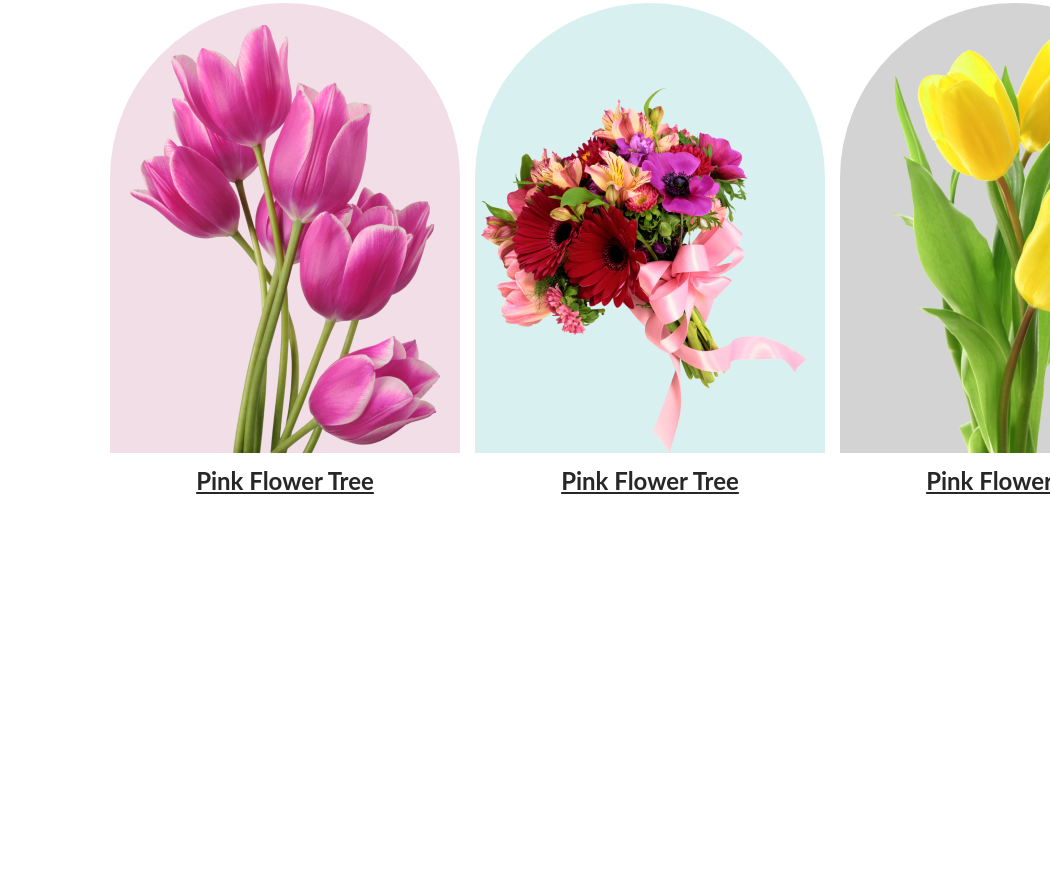
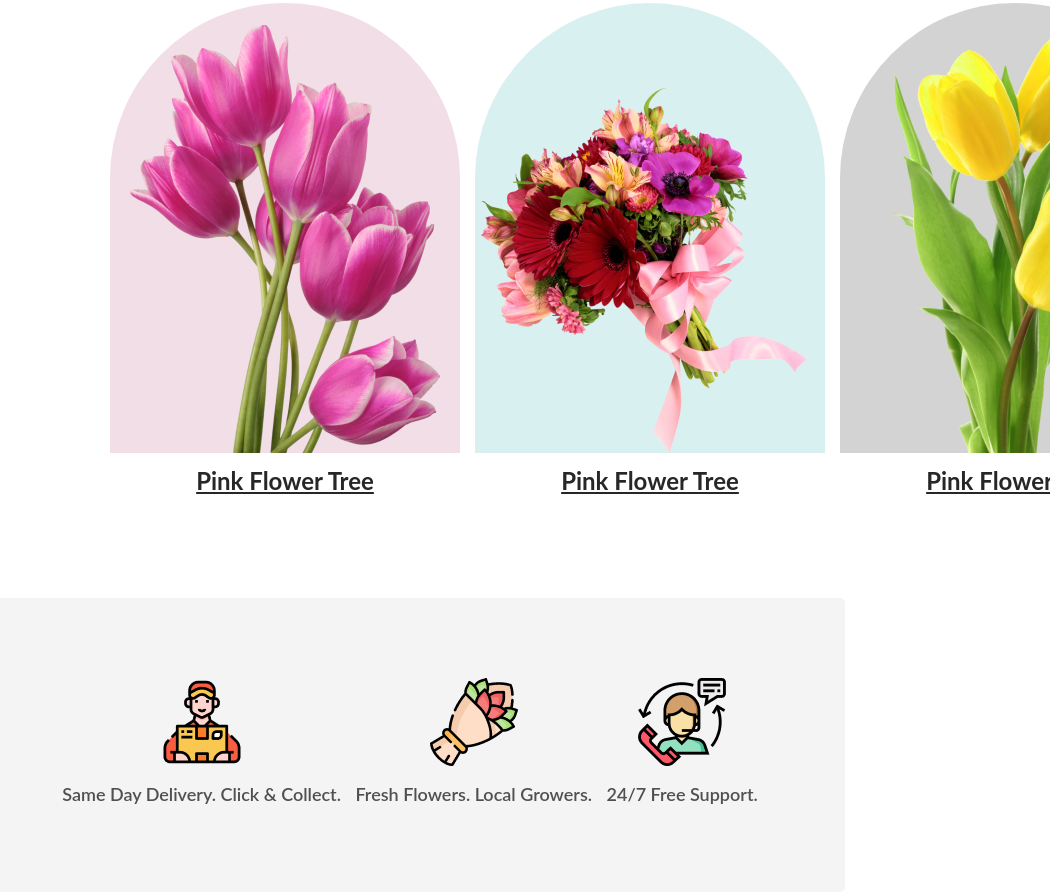
Before and after one commit to anik-biswas/online-flower-shop, a plain HTML site: page index.html in a window 1280 px wide. Shown: the part 669-1561 px from the top of the page, without its empty margins (230-1280 px from the left). Before the commit the page ends 1267 px from the top, so only its background shows below. Drawn offline with Linux system fonts and the light colour scheme.

Commit message:
support section update

```diff
--- a/index.html
+++ b/index.html
@@ -42,6 +42,22 @@
 
 
             </section>
+            <section class="support-section">
+                <div class="support-section-container">
+                <div class="support-section-info">
+                    <img src="image/Group 57.png" alt="">
+                    <p>Same Day Delivery. Click & Collect.</p>
+                </div>
+                <div class="support-section-info">
+                    <img src="image/Group 58.png" alt="">
+                    <p>Fresh Flowers. Local Growers.</p>
+                </div>
+                <div class="support-section-info">
+                    <img src="image/Group 59.png" alt="">
+                    <p>24/7 Free Support.</p>
+                </div>
+                </div>
+            </section>
         </main>
     </body>
 </html>
--- a/style.css
+++ b/style.css
@@ -120,3 +120,23 @@ main section {
     line-height: 35px;
     text-decoration-line: underline;
 }
+
+.support-section {
+    margin: 0 205px;
+    padding: 80px;
+    border-radius: 5px;
+    background: rgba(39, 39, 39, 0.05);
+}
+
+.support-section-container {
+    display: flex;
+    justify-content: space-around;
+    align-items: center;
+}
+.support-section-info {
+    color: rgba(39, 39, 39, 0.80);
+    text-align: center;
+    font-size: 18px;
+    font-weight: 600;
+    line-height: 35px;
+}
```
